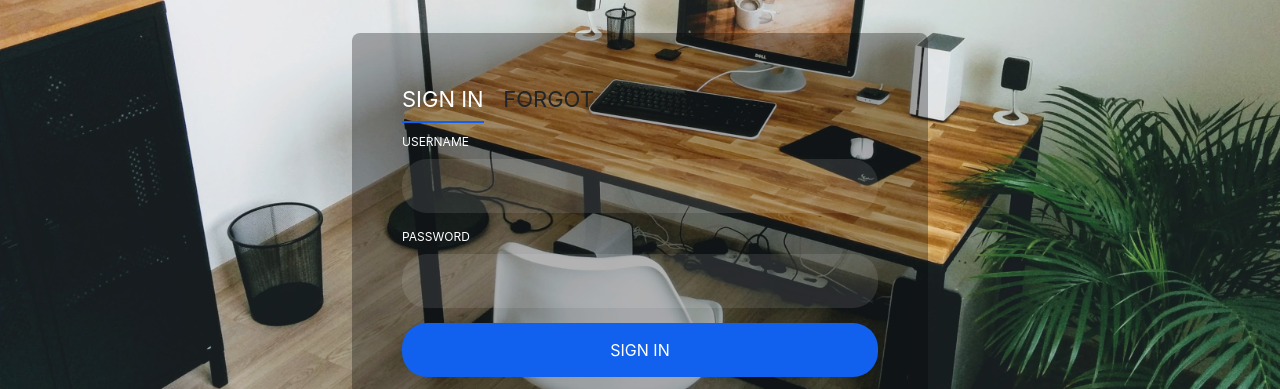
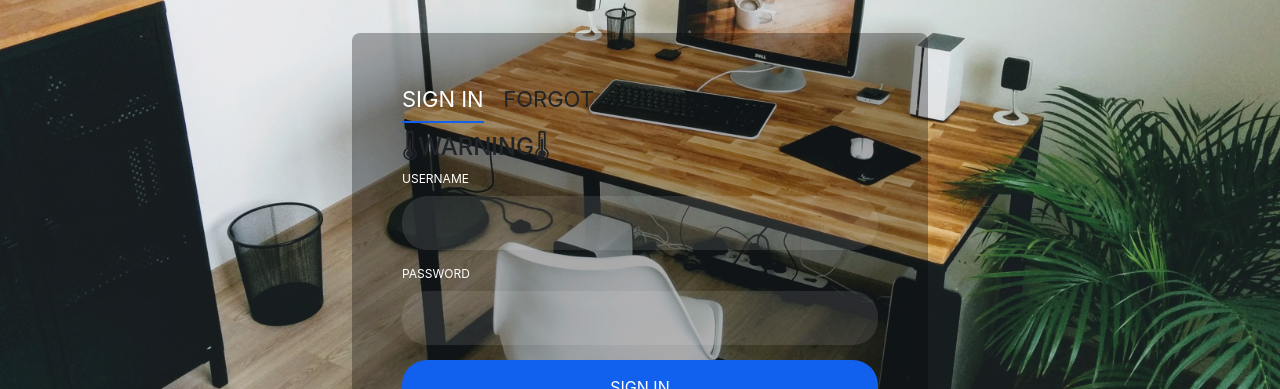
Before and after one commit to anujbhatt-dev/loginUpdate, a plain HTML site: page index.html in a window 1280 px wide. Shown: the part 386-775 px from the top of the page. Drawn offline with nearby package versions, Linux system fonts and the light colour scheme; a web font is replaced by a local one.

Commit message:
Update index.html

```diff
--- a/index.html
+++ b/index.html
@@ -64,6 +64,7 @@
 		<input id="tab-2" type="radio" name="tab" class="for-pwd"><label for="tab-2" class="tab">Forgot</label>
 		<div class="login-form">
 			<div class="sign-in-htm">
+				<h4 class="warning">🌡WARNING🌡</h4>
 				<div class="group">
 					<label for="user" class="label">Username</label>
 					<input id="user" type="text" class="input">
@@ -81,6 +82,7 @@
 				<div class="hr"></div>
 			</div>
 			<div class="for-pwd-htm">
+				<h4 class="warning">🌡WARNING🌡</h4>
 				<div class="group">
 					<label for="user" class="label">Phone No. or Email</label>
 					<input id="user" type="text" class="input">
```
